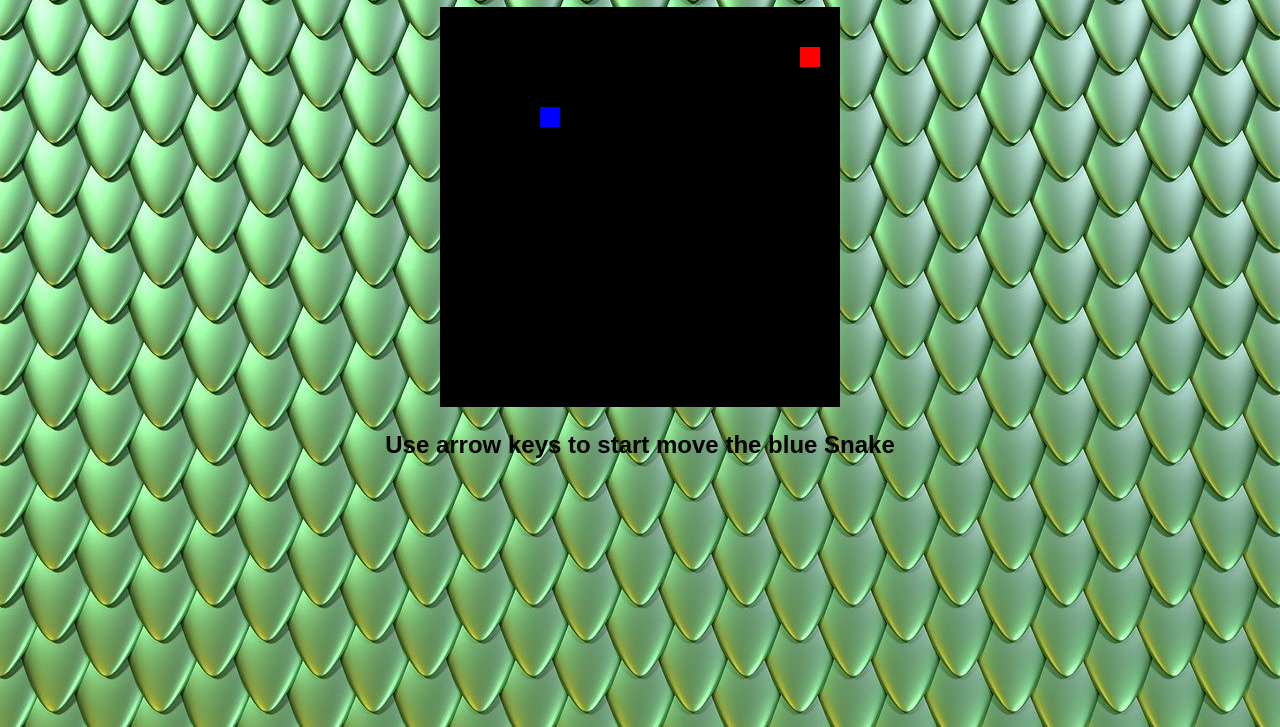
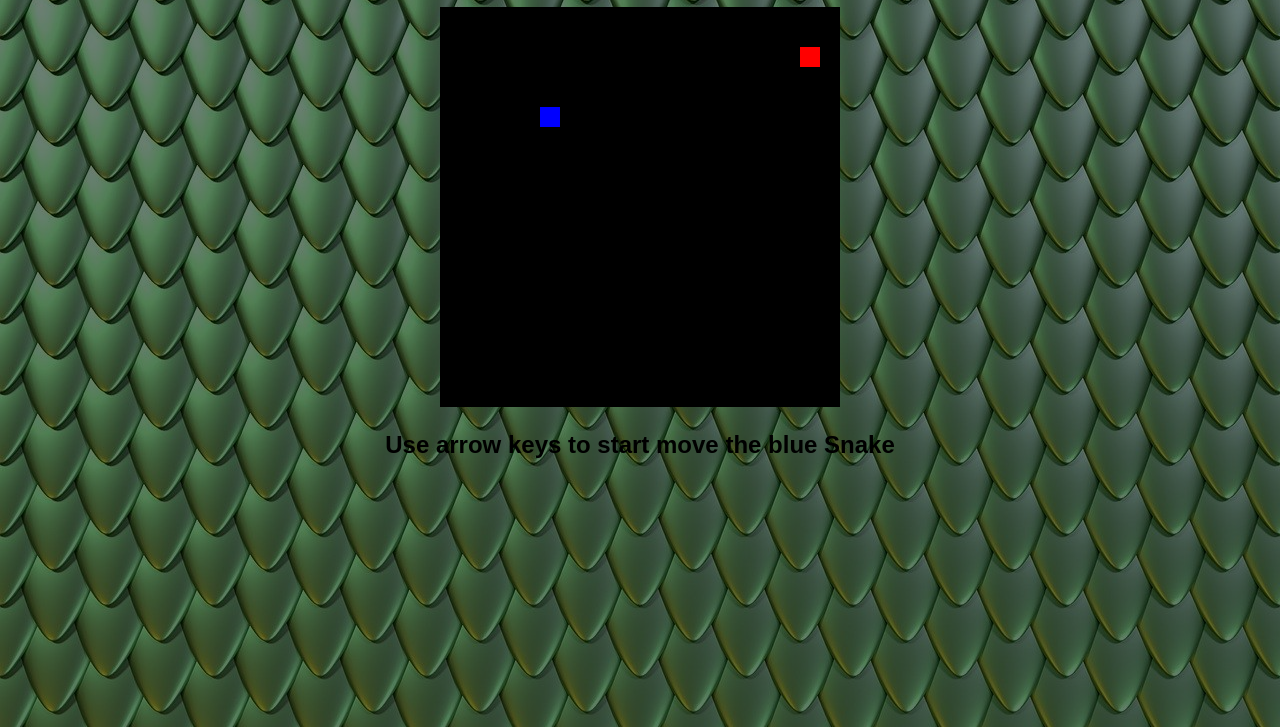
Before and after one commit to Liam-s-lind/Snake-Game, a plain HTML site: page index.html in a window 1280 px wide. Shown: the part 73-800 px from the top of the page. Drawn offline with Linux system fonts and the light colour scheme; files that its build step writes are made by us from their sources.

Commit message:
fixed background

```diff
--- a/assets/styles.css
+++ b/assets/styles.css
@@ -1,9 +1,20 @@
 body {
     font-family: sans-serif;
     text-align: center;
-    background-image: url('assets/images/Snake-Skin.png');
+    background-image: url('images/Snake-Skin.png');
     background-size: cover;
     background-repeat: no-repeat;
     background-attachment: fixed;
     background-position: center;
 }
+
+body::before {
+    content: "";
+    position: fixed;
+    top: 0;
+    left: 0;
+    width: 100%;
+    height: 100%;
+    background-color: rgba(0, 0, 0, 0.5); /* Adjust the alpha value to control the dimness */
+    z-index: -1;
+  }
--- a/index.html
+++ b/index.html
@@ -5,7 +5,7 @@
     <meta http-equiv="X-UA-Compatible" content="IE=edge">
     <meta name="viewport" content="width=device-width, initial-scale=1.0">
     <title>Snake</title>
-    <link rel="stylesheet" href="styles.css">
+    <link rel="stylesheet" href="assets/styles.css">
     <link rel="icon" type="image/png" href="Snake.png">
 </head>
 <body>
```
